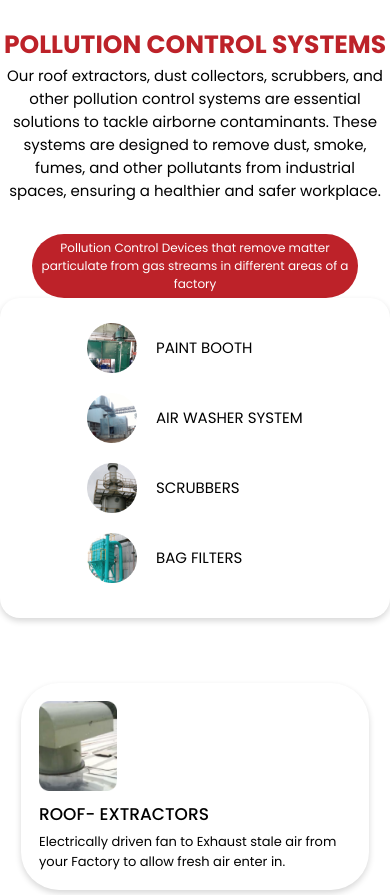
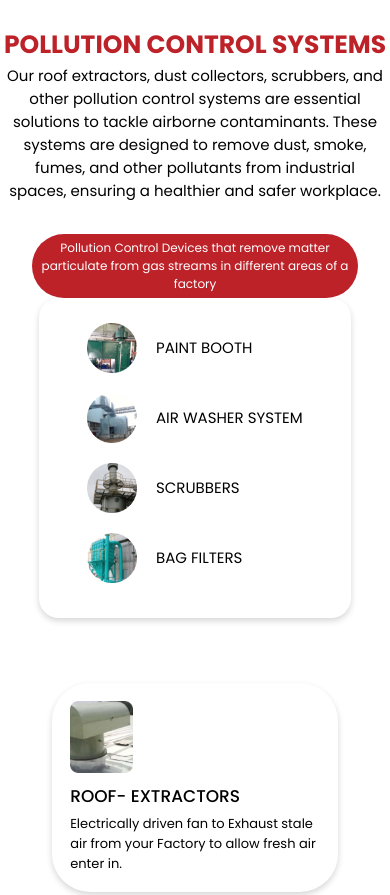
Before and after one commit to TarunRajpurohit123/github-landing, a plain HTML site: page index.html in a window 390 px wide. Shown: the part 4214-5109 px from the top of the page. Drawn offline with Linux system fonts and the light colour scheme.

Commit message:
responsive

```diff
--- a/index.html
+++ b/index.html
@@ -609,6 +609,9 @@ background-color: white;
          }
          .orangeVobosd2{
           margin-top: 2rem;
+         }
+         .lion_claskchdc{
+          width: 80%;
          }
      }
 
```
